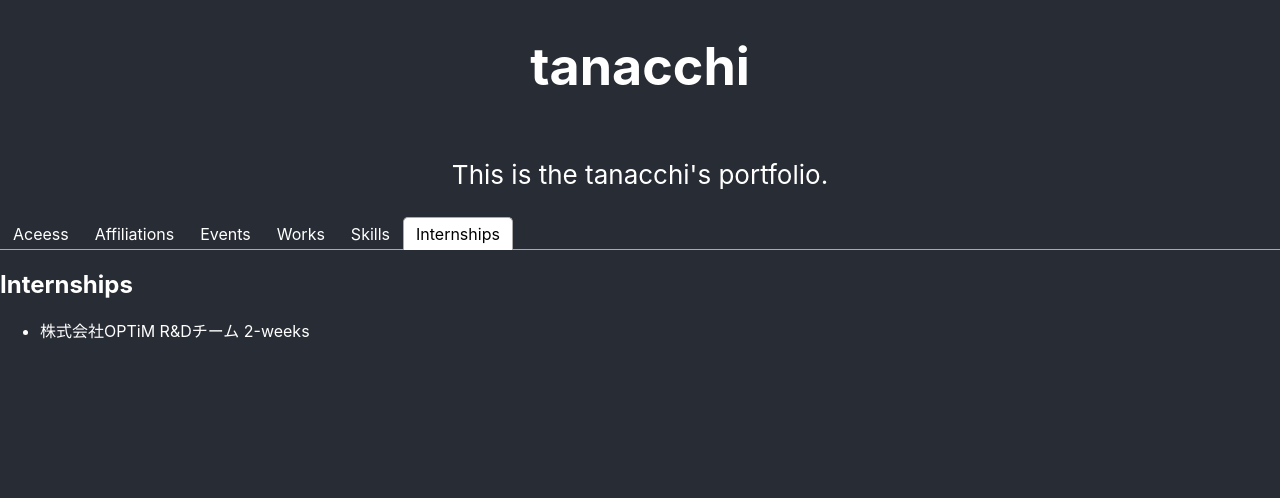
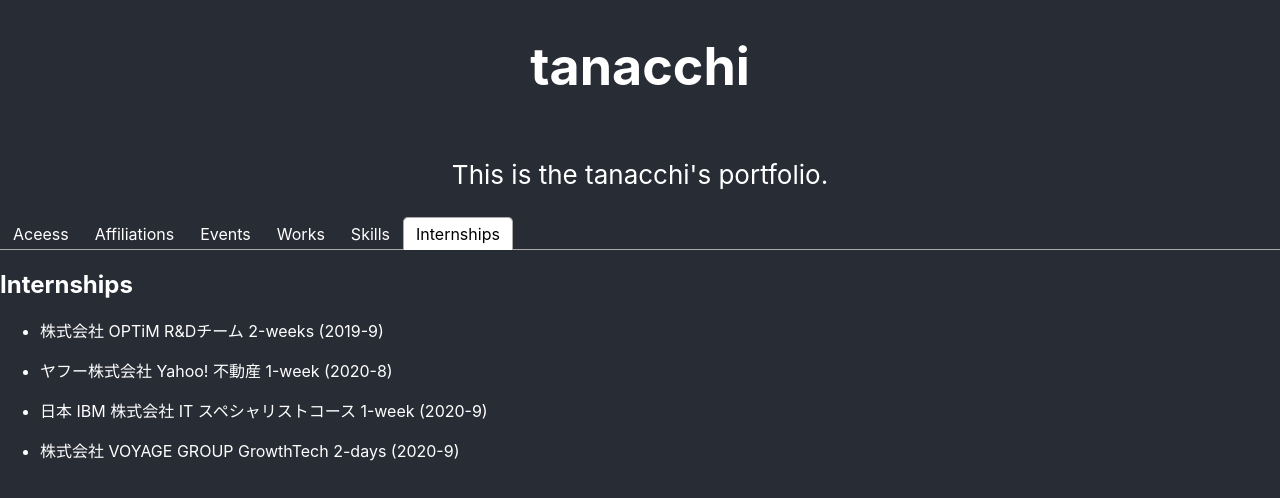
Before and after one commit to tanacchi/tanacchi.github.io, a React (Create React App) app: page / in a window 1280 px wide. Both pictures are taken after a click on the tab "Internships". Shown: the top 498 px of the page. Built offline with nearby package versions, Linux system fonts and the light colour scheme.

Commit message:
Add summer internships in 2020

```diff
--- a/src/components/Internships.tsx
+++ b/src/components/Internships.tsx
@@ -5,7 +5,16 @@ const Internships: React.FC = () => {
     <div id="Internships">
       <h2>Internships</h2>
       <ul>
-        <li>株式会社OPTiM R&Dチーム 2-weeks</li>
+        <li>株式会社 OPTiM R&Dチーム 2-weeks (2019-9)</li>
+      </ul>
+      <ul>
+        <li>ヤフー株式会社 Yahoo! 不動産 1-week (2020-8)</li>
+      </ul>
+      <ul>
+        <li>日本 IBM 株式会社 IT スペシャリストコース 1-week (2020-9)</li>
+      </ul>
+      <ul>
+        <li>株式会社 VOYAGE GROUP GrowthTech 2-days (2020-9)</li>
       </ul>
     </div>
   )
```
